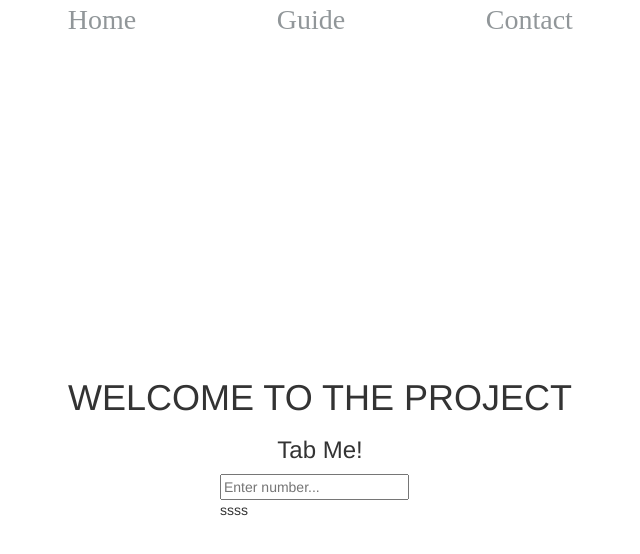
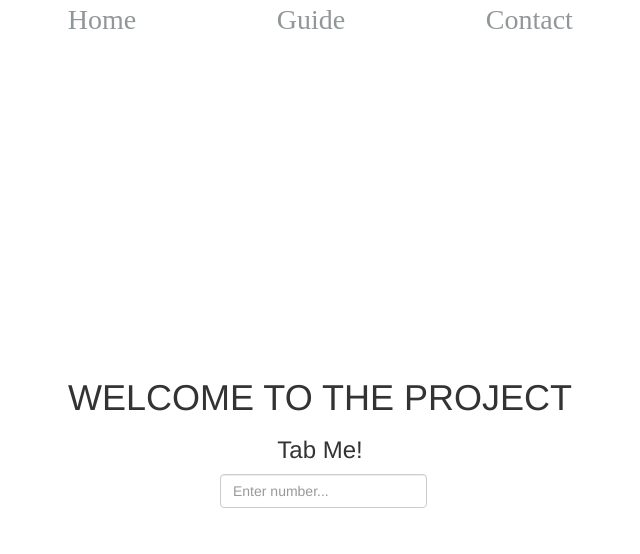
Before and after one commit to DeepakAtariya/TheScoree-Grade-Card-, an Angular app in the folder frontend-ignou/: page / in a window 1280 px wide. Shown: the top 554 px of the page, without its empty margins (320-960 px from the left). Built offline with nearby package versions, Linux system fonts and the light colour scheme.

Commit message:
field component is done

```diff
--- a/frontend-ignou/src/app/app.module.ts
+++ b/frontend-ignou/src/app/app.module.ts
@@ -22,7 +22,7 @@ import { MiddleHeadingComponent } from './middle-heading/middle-heading.componen
     BrowserModule,
     AppRoutingModule,
     HttpModule,
-    FormsModule,
+    FormsModule
 
   ],
   providers: [MyHttpService],
--- a/frontend-ignou/src/app/fields/fields.component.html
+++ b/frontend-ignou/src/app/fields/fields.component.html
@@ -1,10 +1,19 @@
-<!-- <p>
-  fields works!
-</p> -->
+<form (ngSubmit)="onSubmit()" #f="ngForm" class="form-inline text-center">
+  <div class="form-group formatForm">
+    <input id="input1"
+    [ngClass]="{'form-control': true}"
+    type="text"
+    placeholder="Enter number..."
+    ngModel
+    name="enrollment"
+    #e
+    (keyup)="onKey(e)">
+  </div>
 
-<form>
-  <div class="form-group formatForm">
-    <input id="input1" type="text" [style.color]="randomcolor" id="email" placeholder="Enter number..." (blur)="addEvent(this)" #inputElement>
-    {{sampleText}}
-  </div>
+    <button
+    type="submit"
+    class="btn btn-default"
+    [style.display]="buttonVisibility"
+    >Submit</button>
+
 </form>
--- a/frontend-ignou/src/app/fields/fields.component.ts
+++ b/frontend-ignou/src/app/fields/fields.component.ts
@@ -1,5 +1,5 @@
 import { Component, OnInit, ViewChild } from '@angular/core';
-import * as $ from 'jquery';
+import { NgForm } from '@angular/forms';
 
 @Component({
   selector: 'app-fields',
@@ -8,23 +8,26 @@ import * as $ from 'jquery';
 })
 export class FieldsComponent implements OnInit {
 
-  @ViewChild('inputElement') inputEle;
+  @ViewChild('f')  mainForm: NgForm;
 
-  sampleText="ssss";
-  randomcolor:string='red';
+  buttonVisibility = 'none';
+  enroll = '';
   constructor() { }
 
   ngOnInit() {
 
   }
 
-  addEvent(ElementObj){
-    this.sampleText=ElementObj;
-    this.randomcolor="blue";
+  onKey(e: HTMLInputElement) {
+    if (e.value === '') {
+      this.buttonVisibility = 'none';
+    } else {
+      this.buttonVisibility = ' ';
+    }
+  }
 
-    let data = this.inputEle.nativeElement;
-
-
+  onSubmit() {
+    console.log(this.mainForm);
 
   }
 
```
Also changed, not shown: 1 other file (tests, documents, lock files or other folders).
